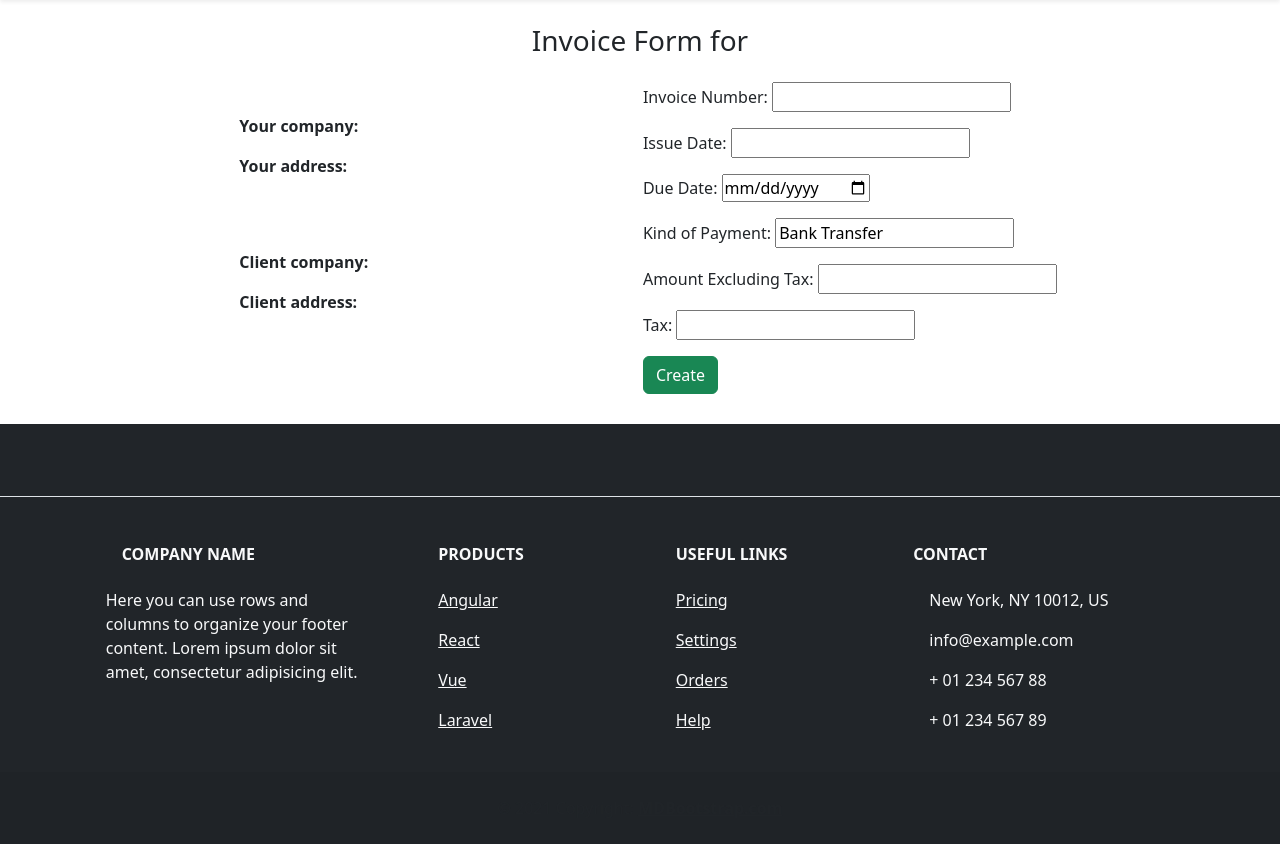
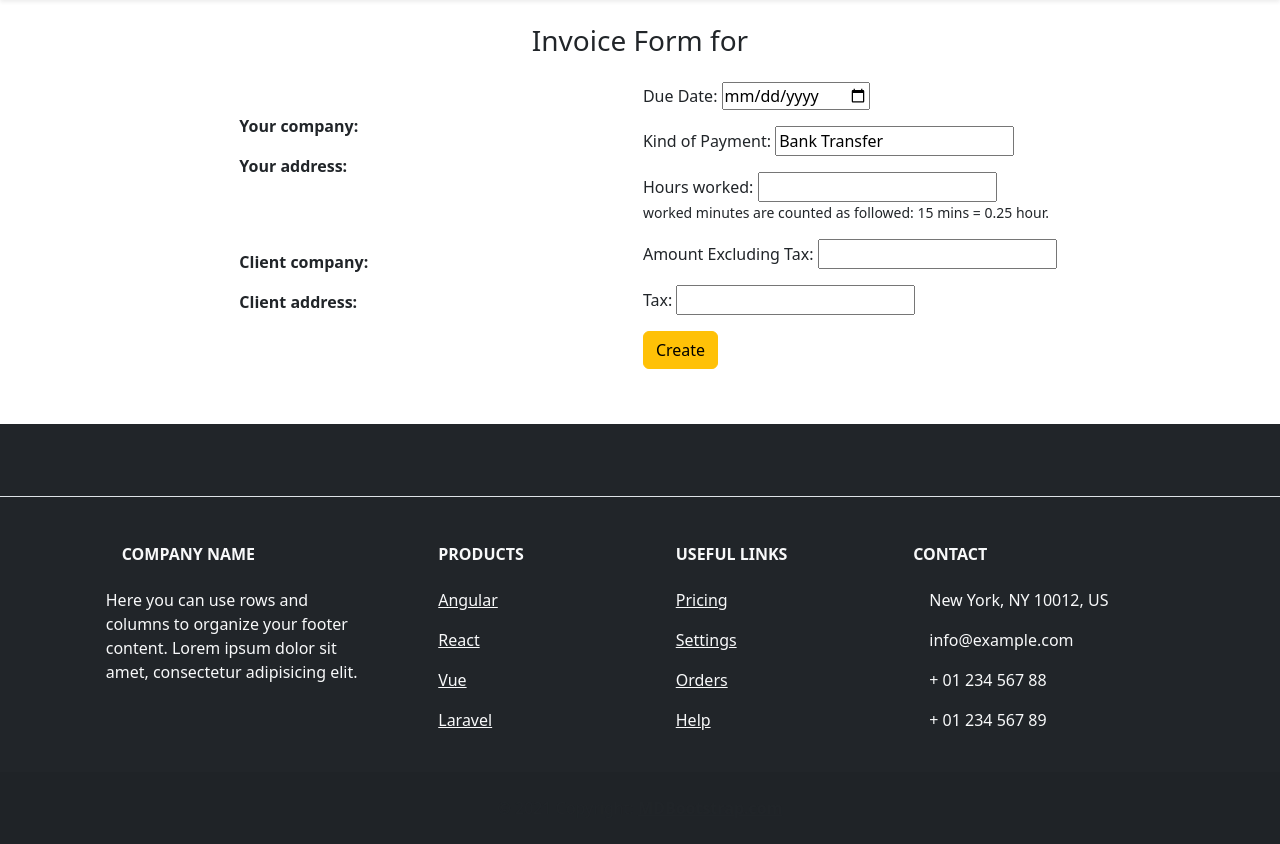
Before and after one commit to Mambroise/Invocing_app, a Django app: template Django project/facturasieli/templates/facturasieli/invoice/invoice_form.html in a window 1280 px wide. Shown: the part 56-900 px from the top of the page. Run offline with Django 5.2, Linux system fonts and the light colour scheme; the template is opened without the code that fills it: values that come from a table or form of the project are taken from there, others are empty.

Commit message:
Internat, invoice number and fields update

```diff
--- a/Django project/facturasieli/forms/InvoiceForm.py
+++ b/Django project/facturasieli/forms/InvoiceForm.py
@@ -14,8 +14,8 @@ class InvoiceForm(forms.ModelForm):
     class Meta:
         model = Invoice
         fields = [
-            'invoice_number', 'issue_date', 'due_date', 'kind_of_payment',
-            'amount_excluding_tax', 'tax'
+            'due_date', 'kind_of_payment',
+            'hours','amount_excluding_tax', 'tax'
         ]
 
         widgets = {
--- a/Django project/facturasieli/models/Invoice.py
+++ b/Django project/facturasieli/models/Invoice.py
@@ -6,6 +6,7 @@
 # ---------------------------------------------------------------------------
 
 from django.db import models
+from django.utils import timezone
 from django.utils.translation import gettext_lazy as _
 
 from facturasieli.models import Address
@@ -19,12 +20,13 @@ class Invoice(models.Model):
         (4, _('Paid'))
     ]
 
-    invoice_number = models.IntegerField(_("Invoice Number"))
-    issue_date = models.DateField(_("Issue Date"))
+    invoice_number = models.IntegerField(_("Invoice Number"),null=True,unique=True)
+    issue_date = models.DateField(default=timezone.now)
     due_date = models.DateField(_("Due Date"))
     kind_of_payment = models.CharField(_("Kind of Payment"), max_length=255, default=_('Bank Transfer'))
     name_provider = models.CharField(_("Provider Name"), max_length=255)
     name_client = models.CharField(_("Client Name"), max_length=255)
+    hours = models.FloatField(_("Hours worked"),help_text=_("<small style='display:block;'>worked minutes are counted as followed: 15 mins = 0.25 hour.</small>"),null=True)
     amount_excluding_tax = models.FloatField(_("Amount Excluding Tax"))
     tax = models.FloatField(_("Tax"))
     status = models.CharField(_("Status"), max_length=50, choices=STATUS_CHOICES, default=1)
--- a/Django project/facturasieli/templates/facturasieli/invoice/invoice_form.html
+++ b/Django project/facturasieli/templates/facturasieli/invoice/invoice_form.html
@@ -28,7 +28,7 @@
             <form method="post">
                 {% csrf_token %}
                 {{ form.as_p }}
-                <button type="submit" class="btn btn-success">{% translate 'Create' %}</button>
+                <button type="submit" class="btn btn-warning">{% translate 'Create' %}</button>
             </form>
         </div>
     </div>
--- a/Django project/facturasieli/templates/facturasieli/service/service.html
+++ b/Django project/facturasieli/templates/facturasieli/service/service.html
@@ -38,7 +38,7 @@
         <div class="mt-4">
             <div class="d-flex justify-content-center mt-4">
                 <div class="w-100">
-                    <a href="{% url 'facturasieli:service_form' %}" class="btn btn-warning mb-4">{% translate 'Create' %}</a>
+                    <a href="{% url 'facturasieli:service_form' %}" class="btn btn-warning mb-4">{% translate 'New service' %}</a>
                     <table class="table table-striped">
                         <thead>
                           <tr>
--- a/Django project/facturasieli/templates/facturasieli/service/show_service.html
+++ b/Django project/facturasieli/templates/facturasieli/service/show_service.html
@@ -75,7 +75,7 @@
                         <strong>{% translate 'Client:' %}</strong> {{ service.invoice.name_client }}
                     </li>
                       <li class="list-group-item">
-                        <strong>{% translate 'Date de paiement:' %}</strong><small> {{ service.invoice.due_date }}</small>
+                        <strong>{% translate 'Date of payment:' %}</strong><small> {{ service.invoice.due_date }}</small>
                     </li>
                       <li class="list-group-item">
                         <strong>{% translate 'Price:' %}</strong> {{ service.invoice.amount_excluding_tax }} €
@@ -110,7 +110,7 @@
                   {% if service.company_provider.id == request.profile.company.id %}
                   <div>
                       <p>No invoice registered yet.</p>
-                      <a href="{% url 'facturasieli:invoice_form' service.id %}" class="btn btn-warning mb-4">{% translate 'Create' %}</a>
+                      <a href="{% url 'facturasieli:invoice_form' service.id %}" class="btn btn-warning mb-4">{% translate 'New invoice' %}</a>
                   </div>
                   {% else %}
                       <p>{% translate 'The provider will send you the invoice as soon as possible' %}</p>
```
Also changed, not shown: Django project/facturasieli/views/invoice/invoice_view.py (+8 -1 lines), Django project/locale/fr/LC_MESSAGES/django.po.
